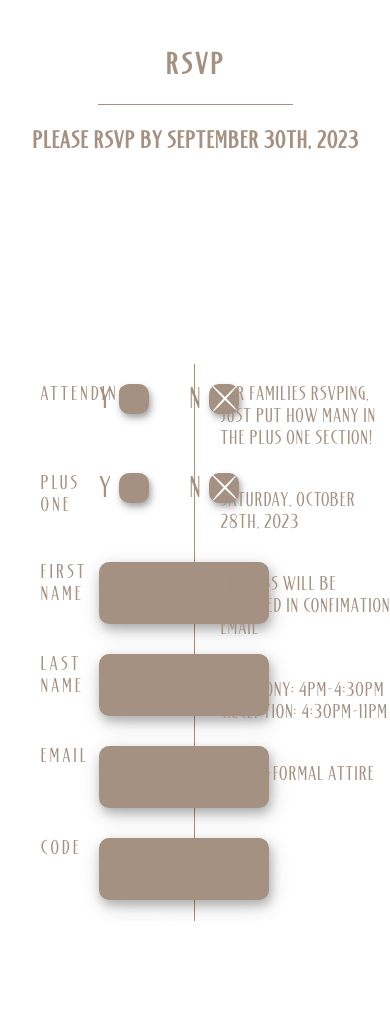
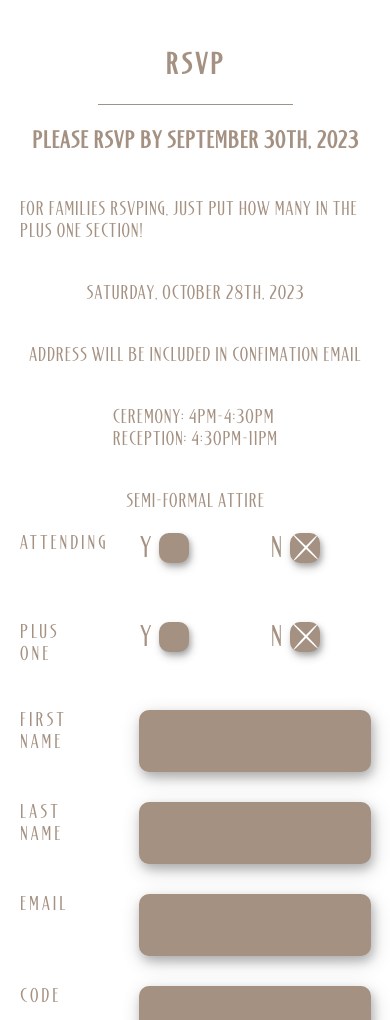
Before and after one commit to daWiz314/wedding_website, a PHP site: page /pages/rsvp.php in a window 390 px wide. Shown: the part 218-1238 px from the top of the page. Run offline with PHP 8.4, Linux system fonts and the light colour scheme.

Commit message:
Mobile formatting

```diff
--- a/styles/rsvp.css
+++ b/styles/rsvp.css
@@ -1,19 +1,92 @@
+@media (max-width: 1000px) {
+    html {
+        overflow: hidden;
+    }
+
+    body {
+        overflow: scroll;
+        padding-bottom: 20px;
+        width: 100vw;
+        height: 100vh;
+    }
+
+    main {
+        margin-top: 20px;
+        overflow: visible;
+        height: 100vh;
+    }
+
+    #container {
+        display: flex;
+        flex-direction: column-reverse;
+        align-items: center;
+    }
+
+    aside {
+        width: 90vw;
+    }
+
+    article {
+        width: 90vw;
+    }
+
+}
+
+@media (max-height: 700px) {
+    main {
+        margin-top: 25vh;
+    }
+}
+
+
+@media (min-height: 1000px) {
+    main {
+        margin: 0;
+    }
+}
+
+@media (min-width: 1000px) {
+    body {
+        background-color: rgb(165, 145, 130);
+    }
+
+    main {
+        overflow: scroll;
+        margin: 0;
+        height: 92vh;
+    }
+
+    #container {
+        margin-top: 15vh;
+    }
+
+    article {
+        float: left;
+        border-right: 1px solid rgb(165, 145, 130);
+        max-width: 50vw;
+        width: 50vw;
+        padding: 20px 20px 20px 40px;
+    }
+
+    aside {
+        padding-left: 25px;
+    }
+}
+
+
 body {
     margin: 0;
-    background-color: rgb(165, 145, 130);
 }
 
 main {
-    margin: 0;
     background-color: white;
     max-width: 100vw;
-    max-height: 92vh;
+    max-height: 200vh;
     width: 100%;
-    height: 92vh;
+
     color:rgb(165, 145, 130);
     display:flex;
     justify-content: space-around;
-    overflow: scroll;
     flex-direction: column;
 }
 
@@ -40,22 +113,10 @@ main > div > span {
     width: 50%;
 }
 
-#container {
-    margin-top: 15vh;
-}
-
-article {
-    float: left;
-    border-right: 1px solid rgb(165, 145, 130);
-    max-width: 50vw;
-    width: 50vw;
-    padding: 20px 20px 20px 40px;
-}
-
 aside {
     display: flex;
     flex-direction: column;
-    padding-left: 25px;
+
     align-items: center;
     justify-content: space-around;
 }
```
